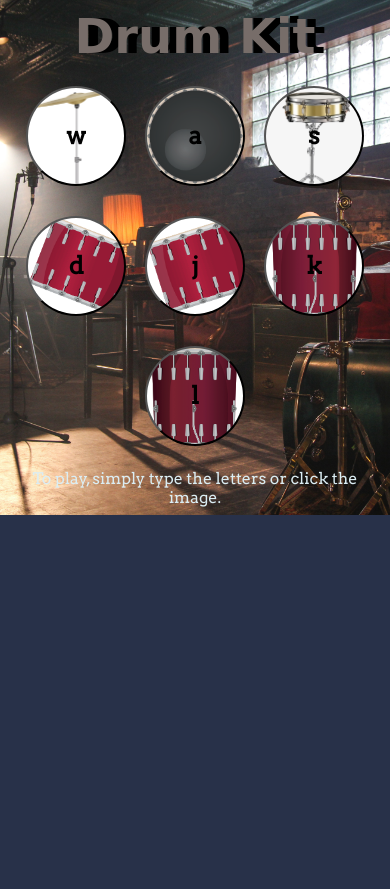
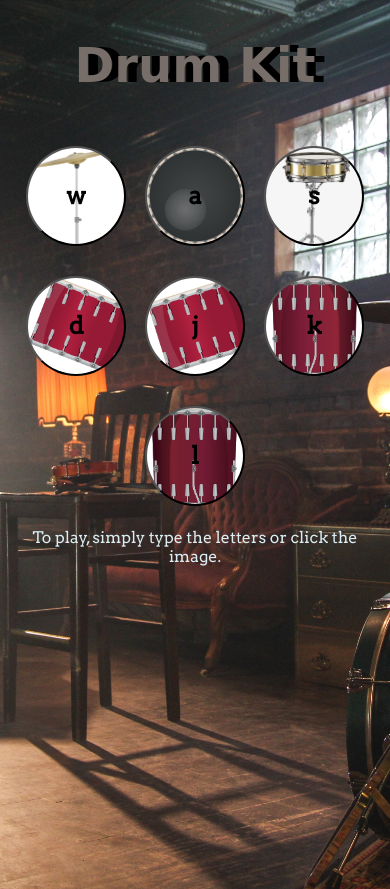
Before and after one commit to Z-Hughes/Drum-Kit, a PHP site: page / in a window 390 px wide. Before the commit the page ends 515 px from the top, so only its background shows below. Run offline with PHP 8.4, Linux system fonts and the light colour scheme; some web fonts are replaced.

Commit message:
layout changes for mobile

```diff
--- a/index.html
+++ b/index.html
@@ -3,6 +3,7 @@
 
 <head>
   <meta charset="utf-8">
+  <meta name="viewport" content="width=device-width, initial-scale=1.0" >
   <title>Drum Kit</title>
 
   <!-- Google Fonts -->
--- a/styles.css
+++ b/styles.css
@@ -6,6 +6,7 @@ body {
   background-position: center;
   background-repeat: no-repeat;
   text-align: center;
+  height: 100vh;
 }
 
 h1 {
@@ -13,7 +14,7 @@ h1 {
   color: rgb(119, 109, 105);
   font-family: 'New Rocker', cursive;
   text-shadow: 10px 0 black;
-  margin: 2%;
+  margin: 10%;
 }
 
 footer {
```
